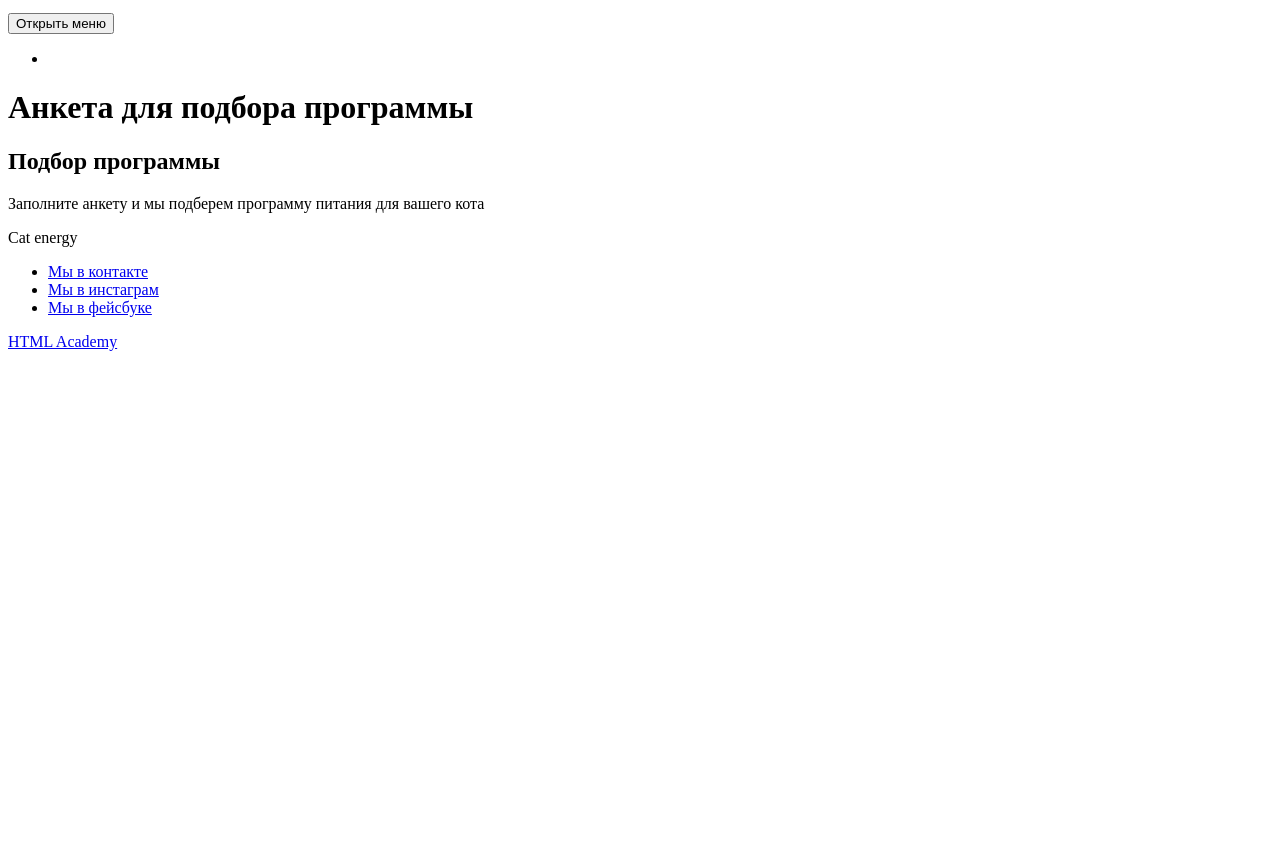
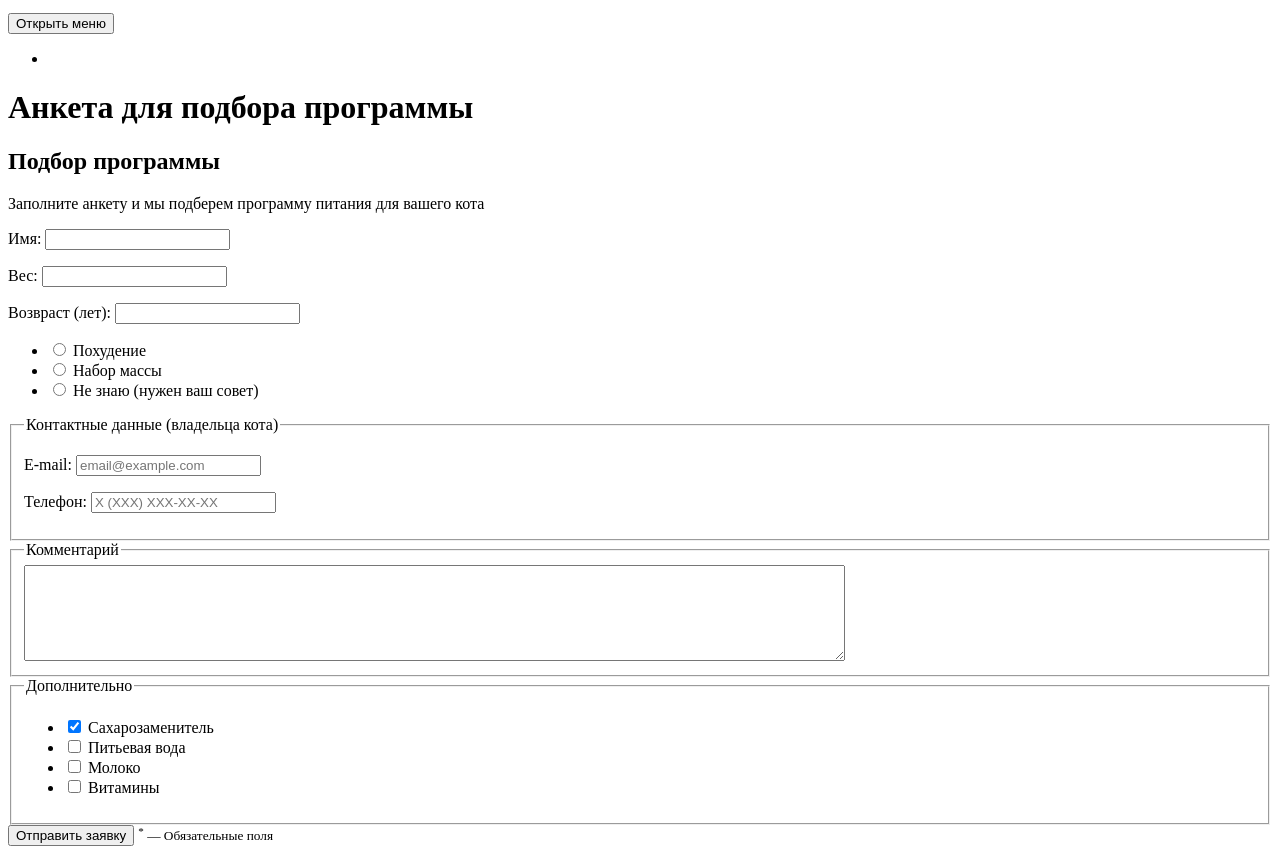
Before and after one commit to MikhailMos/680395-cat-energy-16, a website: page source/form.html in a window 1280 px wide. Shown: the part 89-952 px from the top of the page. Before the commit the page ends 800 px from the top, so only its background shows below. Drawn offline with Linux system fonts and the light colour scheme.

Commit message:
Добавляет поля формы

```diff
--- a/source/form.html
+++ b/source/form.html
@@ -30,7 +30,86 @@
 
           <p class="profile__description">Заполните анкету и мы подберем программу питания для вашего кота</p>
           <!--Поля формы-->
+          <div class="profile__personal-info">
+            <p class="profile__name">
+              <label class="profile__name-label field field--required" for="petNameField">Имя:</label>
+              <input class="profile__name-input" type="text" name="petName" id="petNameField">
+            </p>
+            <p class="profile__weight">
+              <label class="profile__weight-label field field--required" for="petWeightField">Вес:</label>
+              <input class="profile__weight-input" type="text" name="petWeight" id="petWeightField">
+            </p>
+            <p class="profile__age">
+              <label class="profile__age-label" for="petAgeField">Возвраст (лет):</label>
+              <input class="profile__age-input" type="text" name="petAge" id="petAgeField">
+            </p>
+          </div>
+
+          <ul class="profile__choice choice">
+            <li class="choice__item">
+              <input class="choice__input choice__input--active" type="radio" name="weightLoss" id="weightLossField">
+              <label class="choice__label" for="weightLossField">Похудение</label>
+            </li>
+            <li class="choice__item">
+              <input class="choice__input" type="radio" name="weightGain" id="weightGainField">
+              <label class="choice__label" for="weightGainField">Набор массы</label>
+            </li>
+            <li class="choice__item">
+              <input class="choice__input" type="radio" name="weightDontKnow" id="weightDontKnowField">
+              <label class="choice__label" for="weightDontKnowField">Не знаю (нужен ваш совет)</label>
+            </li>
+          </ul>
+
+          <fieldset class="profile__contacts contacts">
+            <legend class="contacts__legend">Контактные данные (владельца кота)</legend>
+            <p class="contacts__email">
+              <label class="contacts__label field field--required" for="userEmailField">E-mail:</label>
+              <input class="contacts__input" type="text" name="userEmail" id="userEmailField" placeholder="email@example.com">
+            </p>
+            <p class="contacts__phone">
+              <label class="contacts__label field field--required" for="userPhoneField">Телефон:</label>
+              <input class="contacts__input" type="text" name="userPhone" id="userPhoneField" placeholder="X (XXX) XXX-XX-XX">
+            </p>
+          </fieldset>
+
+          <fieldset class="profile__comment comment">
+            <legend class="comment__legend">Комментарий</legend>
+            <textarea class="comment__textarea" name="habits" id="habitsField" cols="100" rows="6" placeholder="Расскажите обо всех повадках кота">
+            </textarea>
+          </fieldset>
+
+          <fieldset class="profile__additionally additionally">
+            <legend class="additionally__legend">Дополнительно</legend>
+            <ul class="additionally__list">
+              <li class="additionally__item">
+                <input class="additionally__input" type="checkbox" name="sweetener" id="sweetenerField" checked>
+                <label class="additionally__label" for="sweetenerField">Сахарозаменитель</label>
+              </li>
+              <li class="additionally__item">
+                <input class="additionally__input" type="checkbox" name="water" id="waterField">
+                <label class="additionally__label" for="waterField">Питьевая вода</label>
+              </li>
+              <li class="additionally__item">
+                <input class="additionally__input" type="checkbox" name="milk" id="milkField">
+                <label class="additionally__label" for="milkField">Молоко</label>
+              </li>
+              <li class="additionally__item">
+                <input class="additionally__input" type="checkbox" name="vitamins" id="vitaminsField">
+                <label class="additionally__label" for="vitaminsField">Витамины</label>
+              </li>
+            </ul>
+          </fieldset>
+
+          <button class="profile__button button" type="submit" name="btn-send">Отправить заявку</button>
+          <small class="profile__small-legend profile__small-legend--bottom"><sup>*</sup> — Обязательные поля</small>
         </form>
+
+        <section class="page-main__invitation invitation invitation--grey">
+          <h2 class="visually-hidden">Для будущих партнеров</h2>
+          <p class="invitation__title">Приглашаем к сотрудничеству дилеров!</p>
+          <p class="invitation__address">ул. Большая Конюшенная, д. 19/8 Санкт-Петербург</p>
+          <img class="invitation__map" src="http://placehold.it/320x385" width="320" height="385" alt="Карта">
+        </section>
 
       </main>
 
```
